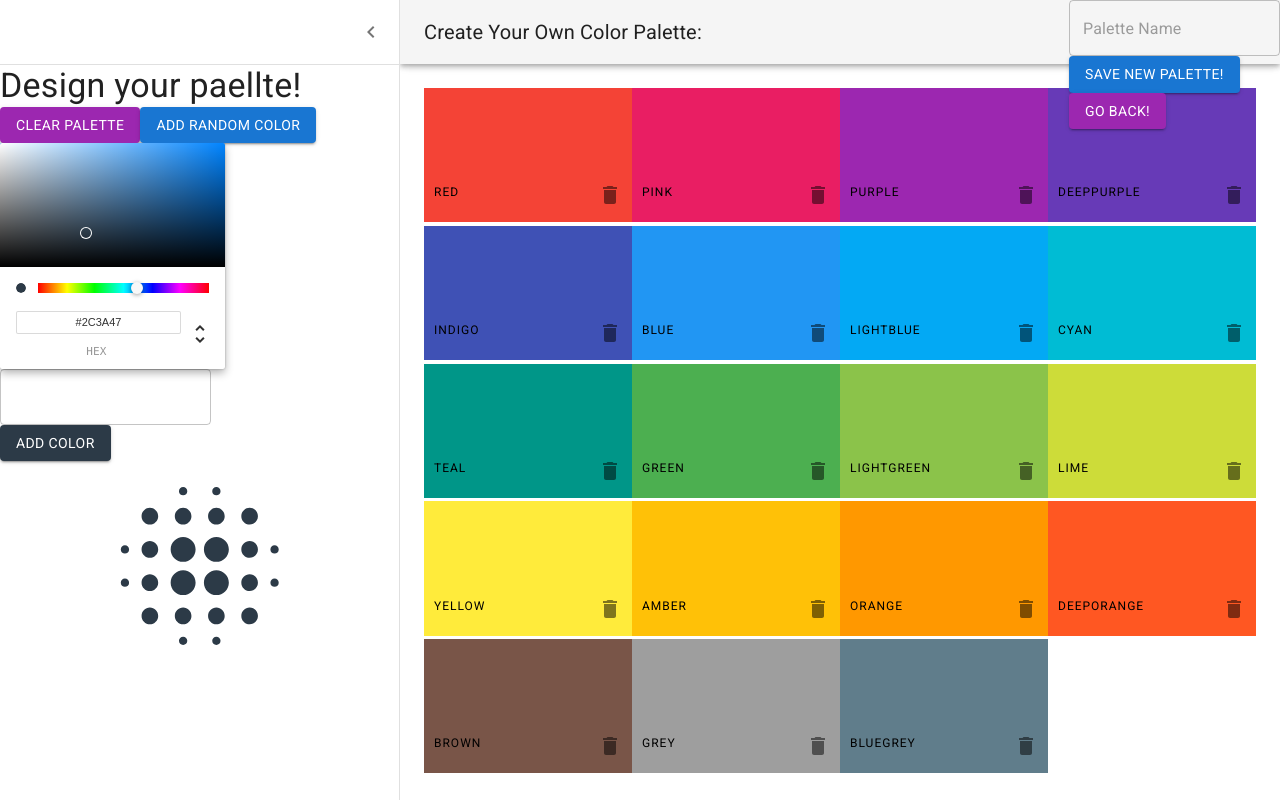
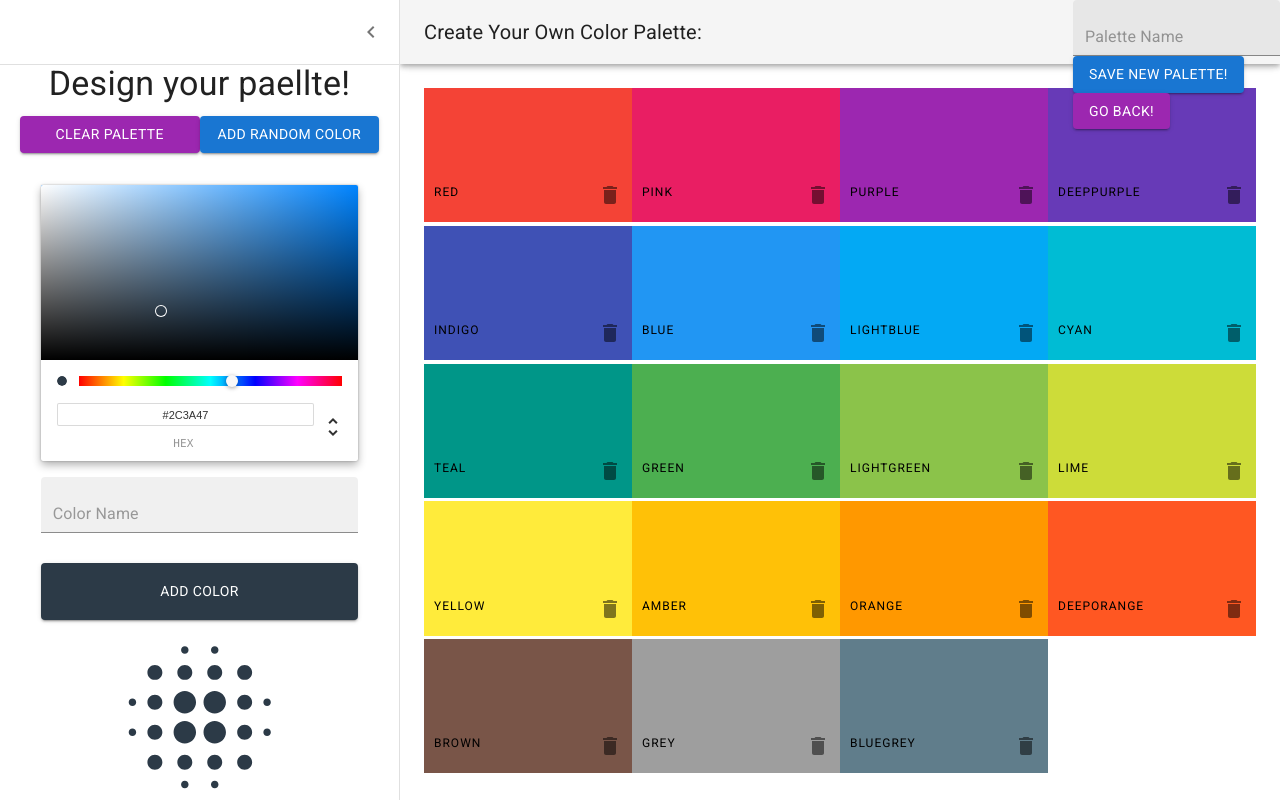
Before and after one commit to kjoling/my-color-project-app, a React (Create React App) app: page /palette/new in a window 1280 px wide. Both pictures are taken after a click on the button "open drawer". Built offline with nearby package versions, Linux system fonts and the light colour scheme.

Commit message:
Style ColorPickerForm

```diff
--- a/src/ColorPickerForm.js
+++ b/src/ColorPickerForm.js
@@ -47,26 +47,36 @@ export default function ColorPickerForm(props) {
   const btnText = <div>{disabled ? "Palette full!" : "Add Color"}</div>;
 
   return (
-    <div>
+    <div
+      className={css`
+        ${styles.root}
+      `}
+    >
       <ChromePicker
         color={currentColor}
         onChangeComplete={(newColor) => changeColor(newColor)}
         onChange={changeColor}
         disableAlpha
+        className={css`
+          ${styles.picker}
+        `}
       />
       <form onSubmit={handleColorNameSubmit((data) => onSubmit(data))}>
         <Controller
           control={controlColorName}
           name="colorName"
           render={({ field: { onChange, onBlur, value = "" } }) => (
-            <div>
             <TextField
+              placeholder="Color Name"
               onChange={onChange}
               onBlur={onBlur}
               value={value}
+              variant="filled"
               required
+              className={css`
+                ${styles.colorName}
+              `}
             />
-            </div>
           )}
         />
         {Object.keys(errorsColorName).length !== 0 ? (
@@ -88,6 +98,9 @@ export default function ColorPickerForm(props) {
           }
           type="submit"
           disabled={disabled}
+          className={css`
+            ${styles.addColor}
+          `}
         >
           {btnText}
         </Button>
@@ -97,6 +110,12 @@ export default function ColorPickerForm(props) {
 }
 
 const styles = {
+  root: {
+    display: "flex",
+    flexDirection: "column",
+    justifyContent: "center",
+    alignItems: "center",
+  },
   error: {
     color: "red",
     fontStyle: "italic",
@@ -104,4 +123,21 @@ const styles = {
   link: {
     textDecoration: "none",
   },
+  picker: {
+    width: "100% !important",
+    marginTop: "2rem",
+    marginBottom: "1rem",
+  },
+  addColor: {
+    display: "flex",
+    justifyContent: "center",
+    alignItems: "center",
+    width: "100%",
+    padding: "1rem !important",
+    marginTop: "1rem !important",
+  },
+  colorName: {
+    width: "100% !important",
+    height: "70px",
+  },
 };
--- a/src/NewPaletteForm.js
+++ b/src/NewPaletteForm.js
@@ -1,5 +1,7 @@
 import React, { useState } from "react";
 import { styled } from "@mui/material/styles";
+import PaletteFormNav from "./PaletteFormNav";
+import ColorPickerForm from "./ColorPickerForm";
 import Box from "@mui/material/Box";
 import Drawer from "@mui/material/Drawer";
 import { Button } from "@mui/material";
@@ -11,6 +13,7 @@ import LensBlurIcon from "@mui/icons-material/LensBlur";
 import { v4 as uuidv4 } from "uuid";
 import DraggableColorBox from "./DraggableColorBox";
 import { useNavigate } from "react-router-dom";
+import { css } from "@emotion/css";
 import {
   DndContext,
   closestCenter,
@@ -25,8 +28,6 @@ import {
   sortableKeyboardCoordinates,
   rectSwappingStrategy,
 } from "@dnd-kit/sortable";
-import PaletteFormNav from "./PaletteFormNav";
-import ColorPickerForm from "./ColorPickerForm";
 
 const drawerWidth = 400;
 const defaultValues = {
@@ -188,6 +189,8 @@ export default function NewPaletteForm(props) {
           "& .MuiDrawer-paper": {
             width: drawerWidth,
             boxSizing: "border-box",
+            // display: "flex",
+            // alignItems: "center",
           },
         }}
         variant="persistent"
@@ -200,18 +203,41 @@ export default function NewPaletteForm(props) {
           </IconButton>
         </DrawerHeader>
         <Divider />
-        <Typography variant="h4">Design your paellte!</Typography>
-        <div>
-          <Button variant="contained" color="secondary" onClick={clearColors}>
+        <div
+          className={css`
+            ${styles.container}
+          `}
+        >
+          <Typography variant="h4" gutterBottom>
+            Design your paellte!
+          </Typography>
+          <div
+            className={css`
+              ${styles.buttons}
+            `}
+          >
+            <Button
+              variant="contained"
+              color="secondary"
+              onClick={clearColors}
+              className={css`
+                ${styles.button}
+              `}
+            >
               Clear Palette
             </Button>
             <Button
+              className={css`
+                ${styles.button}
+              `}
               variant="contained"
               color="primary"
               onClick={addRandomColor}
               disabled={colors.length >= maxColors}
             >
-            {colors.length >= maxColors ? "Palette full!" : "Add Random Color"}{" "}
+              {colors.length >= maxColors
+                ? "Palette full!"
+                : "Add Random Color"}{" "}
             </Button>
           </div>
           <ColorPickerForm
@@ -222,7 +248,7 @@ export default function NewPaletteForm(props) {
             onSubmit={onSubmit}
             maxColors={maxColors}
           />
-
+          {colors.length < 20 ? (
             <LensBlurIcon
               sx={{
                 color: currentColor,
@@ -236,6 +262,8 @@ export default function NewPaletteForm(props) {
                 marginTop: "5px",
               }}
             />
+          ) : undefined}
+        </div>
       </Drawer>
       <Main open={open}>
         <DrawerHeader />
@@ -257,3 +285,17 @@ export default function NewPaletteForm(props) {
     </Box>
   );
 }
+
+const styles = {
+  buttons: { width: "100%" },
+  button: { width: "50%" },
+  container: {
+    alignSelf: "center",
+    width: "90%",
+    display: "flex",
+    flexDirection: "column",
+    justifyContent: "center",
+    alignItems: "center",
+    height: "100%",
+  },
+};
--- a/src/PaletteFormNav.js
+++ b/src/PaletteFormNav.js
@@ -102,6 +102,7 @@ export default function PaletteFormNav(props) {
                     onChange={onChange}
                     onBlur={onBlur}
                     value={value}
+                    variant="filled"
                     required
                     placeholder="Palette Name"
                   />
```
Lines whose indentation alone changed are shown as unchanged.
